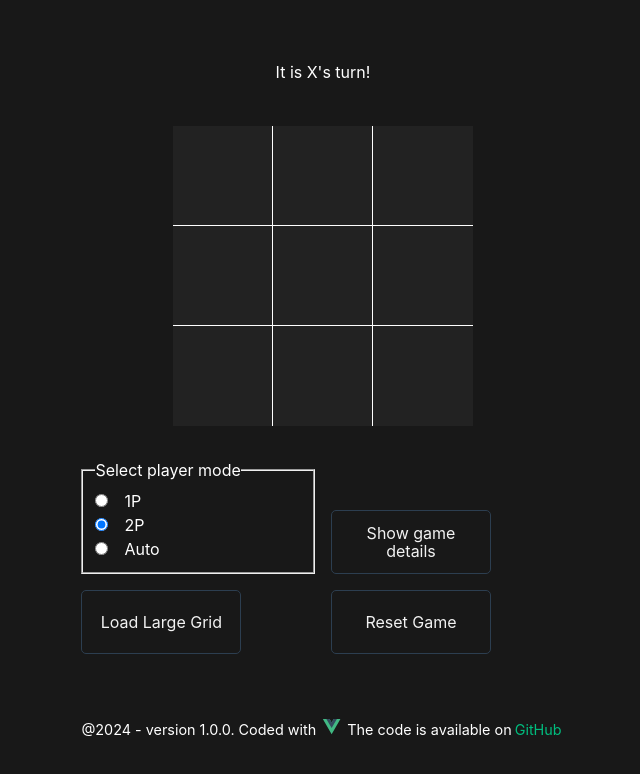
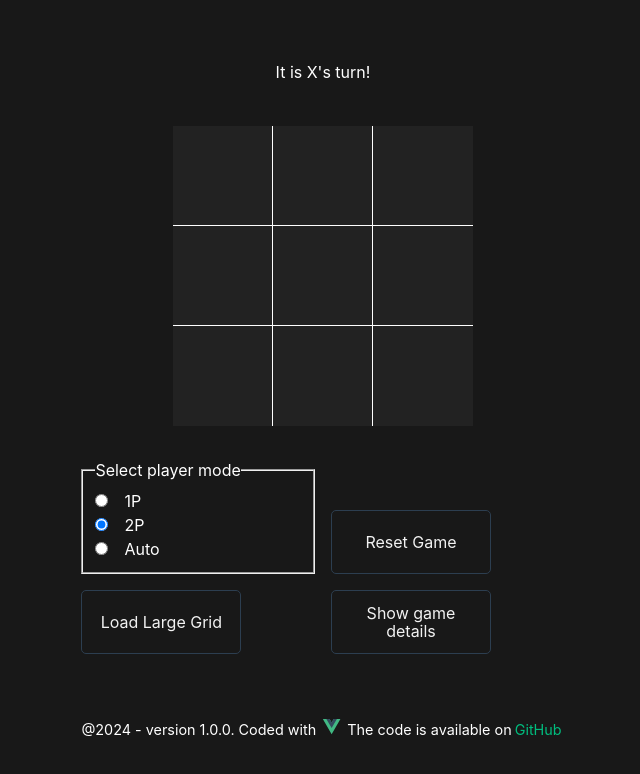
Before and after one commit to myapos/tic-tac-toe, a Vue app: page / in a window 1280 px wide. Shown: the top 774 px of the page, without its empty margins (317-957 px from the left). Built offline with nearby package versions, Linux system fonts and the light colour scheme.

Commit message:
reorder controls

```diff
--- a/src/components/TicTacToe.vue
+++ b/src/components/TicTacToe.vue
@@ -8,15 +8,15 @@
     <display-grid @click-cell="handleClickCell" />
     <app-controls>
       <player-modes />
-      <show-game-details />
+      <reset-game :onReset="handleReset"></reset-game>
+      <load-default-grid />
       <transition name="fade-in-out">
         <algo-modes />
       </transition>
+      <show-game-details />
       <transition name="fade-in-out">
         <game-details :N="N" :M="M" />
       </transition>
-      <load-default-grid />
-      <reset-game :onReset="handleReset"></reset-game>
     </app-controls>
   </div>
   <div v-else data-testid="not-valid-params" class="not-valid-params">
```
